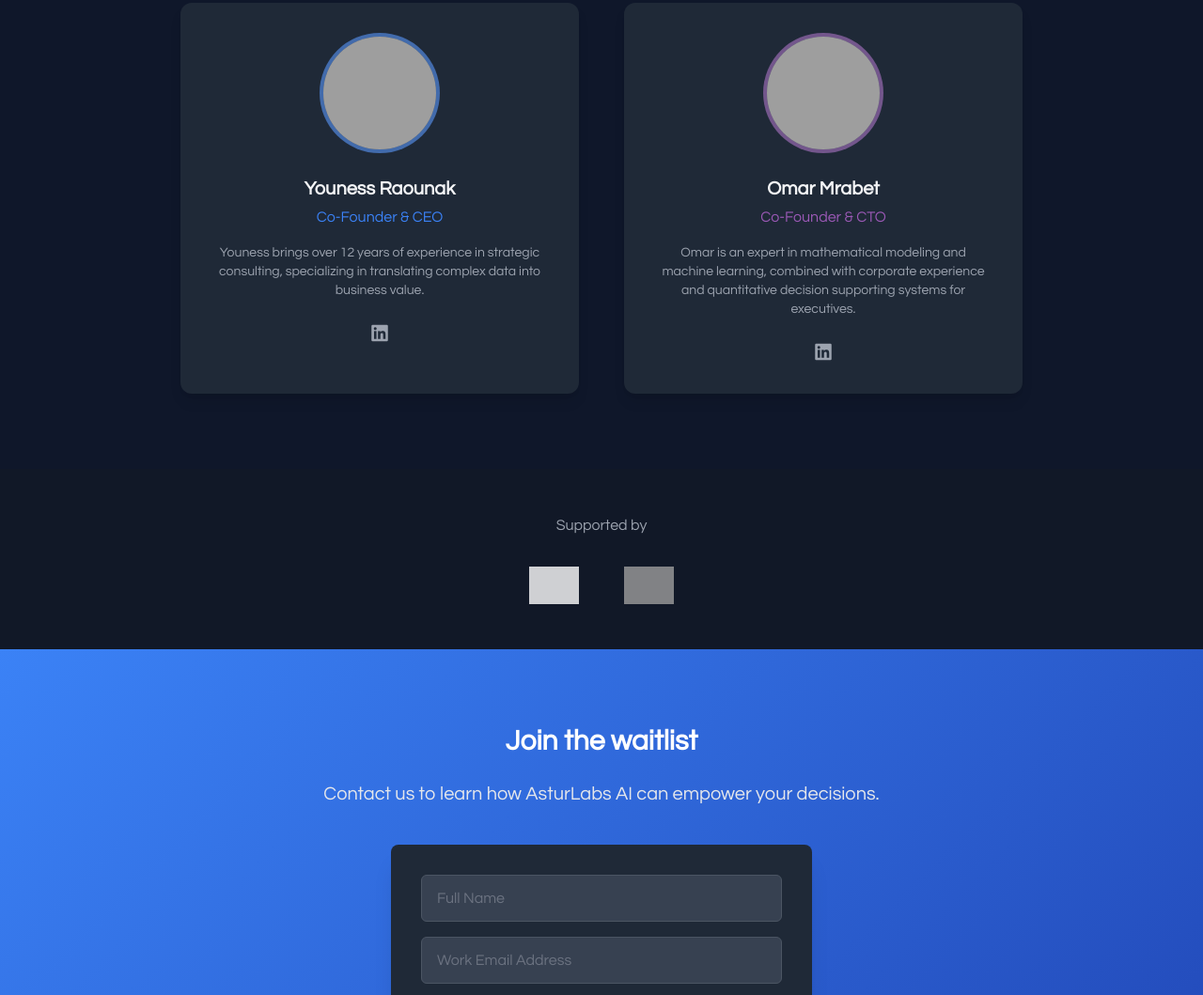
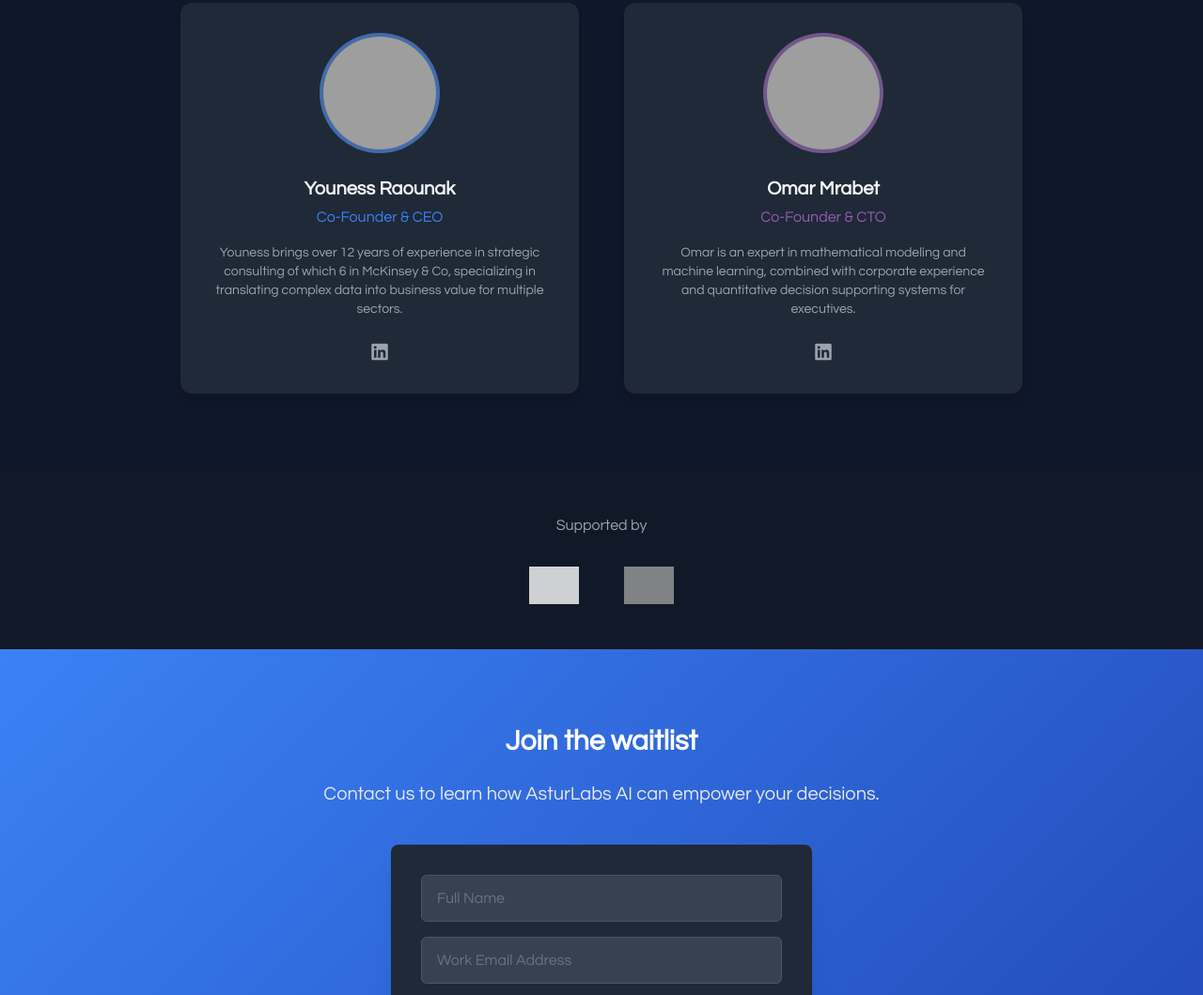
Before and after one commit to Ridicurious/LeniaTest, a plain HTML site: page index.html in a window 1280 px wide. Shown: the part 2763-3822 px from the top of the page at 94% size. Drawn offline with nearby package versions, Linux system fonts and the light colour scheme; grey boxes are pictures that could not be loaded; animation ran at ten frames a second.

Commit message:
Update index.html

```diff
--- a/index.html
+++ b/index.html
@@ -295,7 +295,7 @@
                     </div>
                     <h4 class="font-semibold text-xl text-gray-100 mb-1">Youness Raounak</h4>
                     <p class="text-primary text-md mb-4">Co-Founder & CEO</p>
-                    <p class="text-gray-400 text-sm mb-6">Youness brings over 12 years of experience in strategic consulting, specializing in translating complex data into business value.</p>
+                    <p class="text-gray-400 text-sm mb-6">Youness brings over 12 years of experience in strategic consulting of which 6 in McKinsey & Co, specializing in translating complex data into business value for multiple sectors.</p>
                     <div class="flex justify-center space-x-4">
                         <a href="https://www.linkedin.com/in/youness-raounak-54211227/" target="_blank" rel="noopener noreferrer" class="text-gray-400 hover:text-primary transition duration-300"><i class="fab fa-linkedin fa-lg"></i></a>
                         <!-- <a href="#" class="text-gray-400 hover:text-primary transition duration-300"><i class="fab fa-twitter fa-lg"></i></a> -->
```
